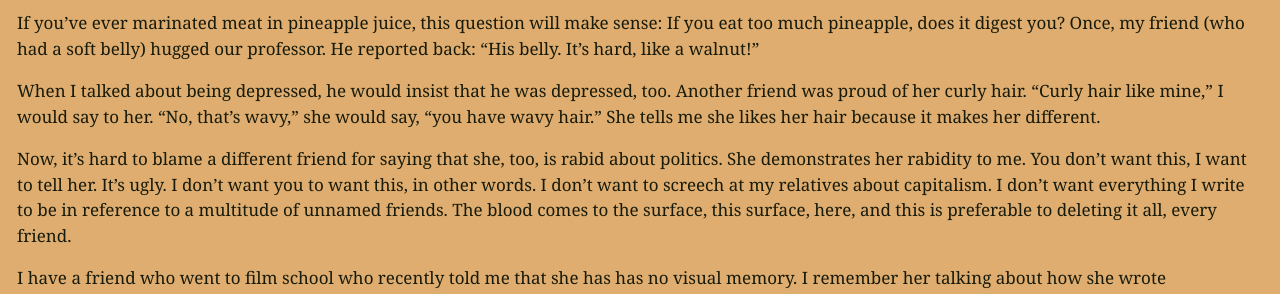
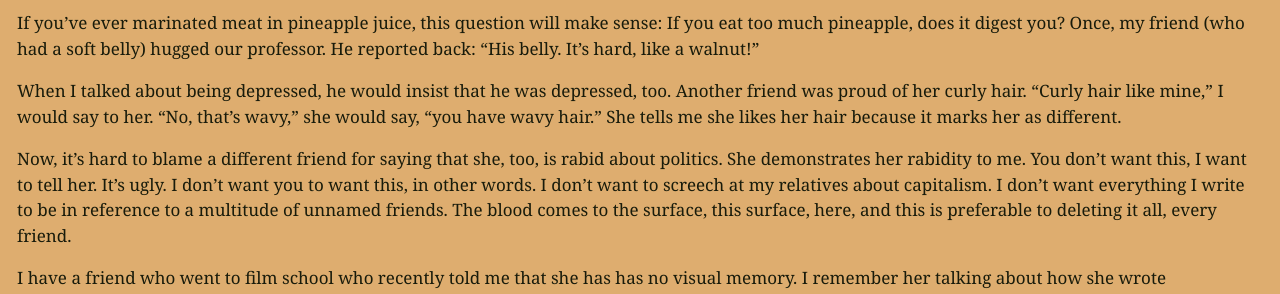
Before and after one commit to meanyhead/meanyhead.github.io, a Jekyll site: the page built from _posts/2022-5-19-slipcover.md, in a window 1280 px wide. Shown: the part 176-470 px from the top of the page. Built offline with Jekyll 4.4.1, drawn with Linux system fonts in a browser that asks for light colours; comment, search, counter and statistics services are not loaded.

Commit message:
auto Fri 05/20/2022  05:21 PM

```diff
--- a/_posts/2022-5-19-slipcover.md
+++ b/_posts/2022-5-19-slipcover.md
@@ -5,7 +5,7 @@ title: Slipcover
 
 If you've ever marinated meat in pineapple juice, this question will make sense: If you eat too much pineapple, does it digest you? Once, my friend (who had a soft belly) hugged our professor. He reported back: "His belly. It's hard, like a walnut!"
 
-When I talked about being depressed, he would insist that he was depressed, too. Another friend was proud of her curly hair. "Curly hair like mine," I would say to her. "No, that's wavy," she would say, "you have wavy hair." She tells me she likes her hair because it makes her different.
+When I talked about being depressed, he would insist that he was depressed, too. Another friend was proud of her curly hair. "Curly hair like mine," I would say to her. "No, that's wavy," she would say, "you have wavy hair." She tells me she likes her hair because it marks her as different.
 
 Now, it's hard to blame a different friend for saying that she, too, is rabid about politics. She demonstrates her rabidity to me. You don't want this, I want to tell her. It's ugly. I don't want you to want this, in other words. I don't want to screech at my relatives about capitalism. I don't want everything I write to be in reference to a multitude of unnamed friends. The blood comes to the surface, this surface, here, and this is preferable to deleting it all, every friend.
 
--- a/publish_time.txt
+++ b/publish_time.txt
@@ -1 +1 @@
-03:13 PM
+05:01 PM
```
